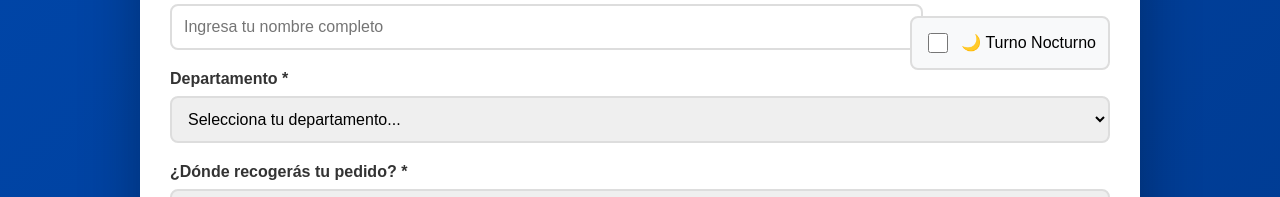
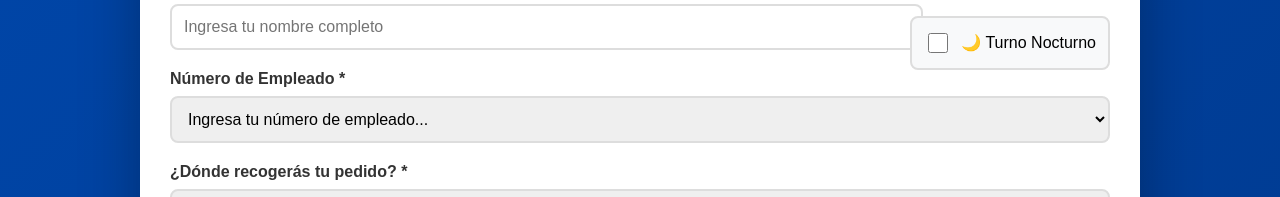
Before and after one commit to vetustus1/uline-menu, a plain HTML site: page index.html in a window 1280 px wide. Shown: the part 412-609 px from the top of the page. Drawn offline with Linux system fonts and the light colour scheme.

Commit message:
Update employee form labels and options

```diff
--- a/index.html
+++ b/index.html
@@ -93,9 +93,9 @@ body{margin:0;padding:0;font-family:Arial,sans-serif;background:linear-gradient(
 </div>
 </div>
 <div class="input-group">
-<label for="employeeDepartment">Departamento *</label>
-<select id="employeeDepartment" required>
-<option value="">Selecciona tu departamento...</option>
+<label for="employeeNumber">Número de Empleado *</label>
+<select id="employeeNumber" required>
+<option value="">Ingresa tu número de empleado...</option>
 <option value="Servicio a Clientes">🎧 Servicio a Clientes</option>
 <option value="Almacén">📦 Almacén</option>
 <option value="Finanzas">💰 Finanzas</option>
```
